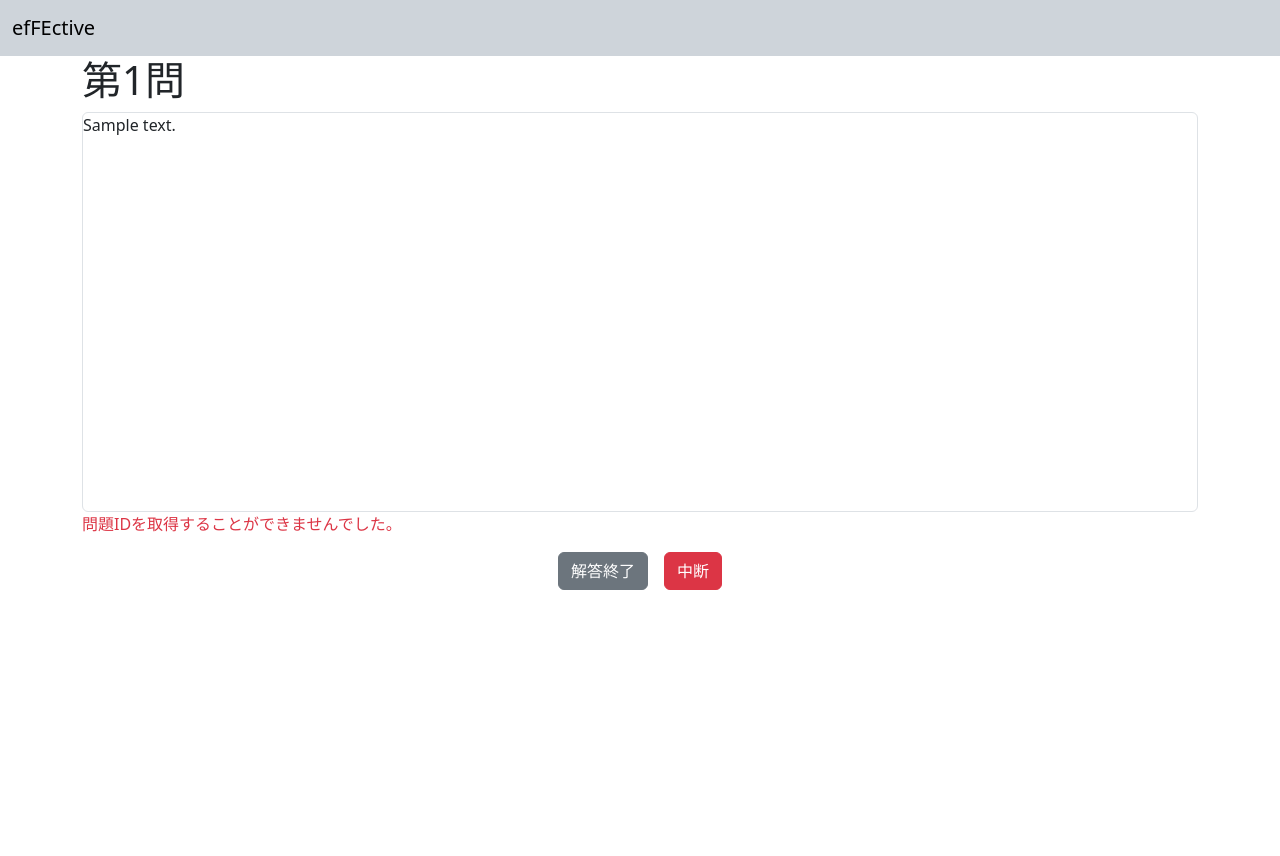
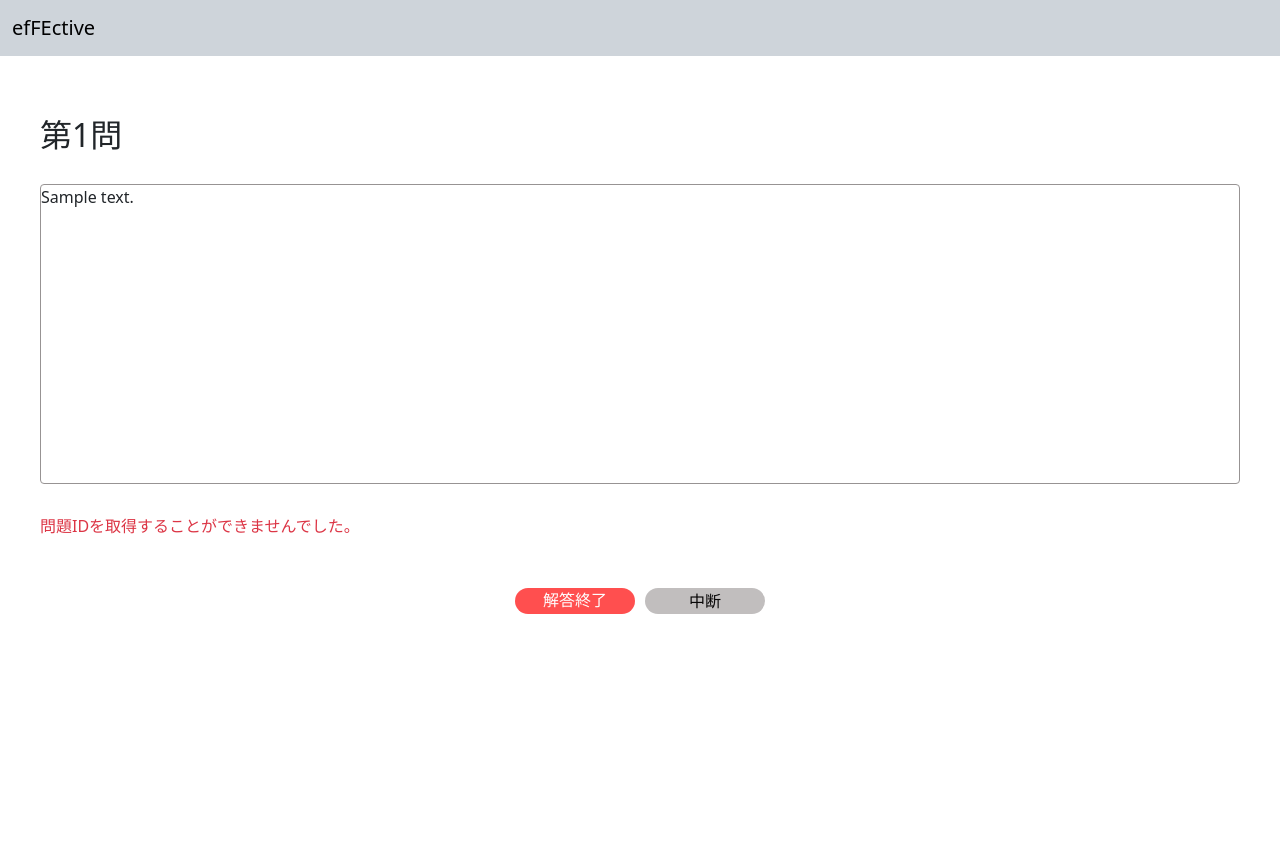
Before and after one commit to hackathon-winter/efFEctive, a Django app: template questions/templates/questions/question.html in a window 1280 px wide. After the commit the page ends 614 px from the top, so only its background shows below. Run offline with Django 4.2, Linux system fonts and the light colour scheme; the template is opened without the code that fills it: most values are stand-ins (such as "Sample title", 1, 10 or a date in 2020); some libraries are stand-ins or nearby versions.

Commit message:
出題画面更新

```diff
--- a/questions/templates/questions/question.html
+++ b/questions/templates/questions/question.html
@@ -3,20 +3,22 @@
 {% load static %}
 {% block content %}
 
-<div class="container vh-100">
-    <div class="h1 mb-2">第{{ question_number }}問</div>
+<div class="wrapper">
+  <div class="question-container"></div>
+      <h2>第{{ question_number }}問</h2>
 
-    <div class="h-50 border rounded overflow-auto">{{ question_content }}</div>
+      <div class="content-box">{{ question_content }}</div>
 
     {% if question_id %}
-    <form action="{% url 'answer_save' question_id=question_id|default:0 %}" method="POST" class="mt-5">
+      <form action="{% url 'answer_save' question_id=question_id|default:0 %}" method="POST" >
         {% csrf_token %}
 
         {% for choice in question_choices %}
-        <div class="d-flex align-items-center mb-2">
-          <button type="submit" class="btn btn-dark" name="answer" value="{{ choice.key }}">
-            {{ choice.key }}. {{ choice.text }}
+          <div class="choice-container">
+            <button type="submit" class="button-choice" name="answer" value="{{ forloop.counter0 }}">
+              {{ choice.0 }}
             </button>
+            {{ choice.1 }}
           </div>
         {% endfor %}
 
@@ -25,15 +27,17 @@
       <p class="text-danger">問題IDを取得することができませんでした。</p>
     {% endif %}
 
-    <div class="d-flex justify-content-center gap-3">
+      <div class="button-group">
         <!-- 解答終了 -->
-      <a  href="{% url 'home' %}" class="btn btn-secondary">解答終了</a>
+        <a href="{% url 'home' %}" class="button-primary">解答終了</a>
         <!-- 中断 -->
         <form action="{% url 'end_session' %}" method="POST">
           {% csrf_token %}
-        <button type="submit" class="btn btn-danger">中断</button>
+          <button type="submit" class="button-secondary">中断</button>
         </form>
       </div>
   </div>
+</div>
+
 
 {% endblock %}
```
Lines whose indentation alone changed are shown as unchanged.
